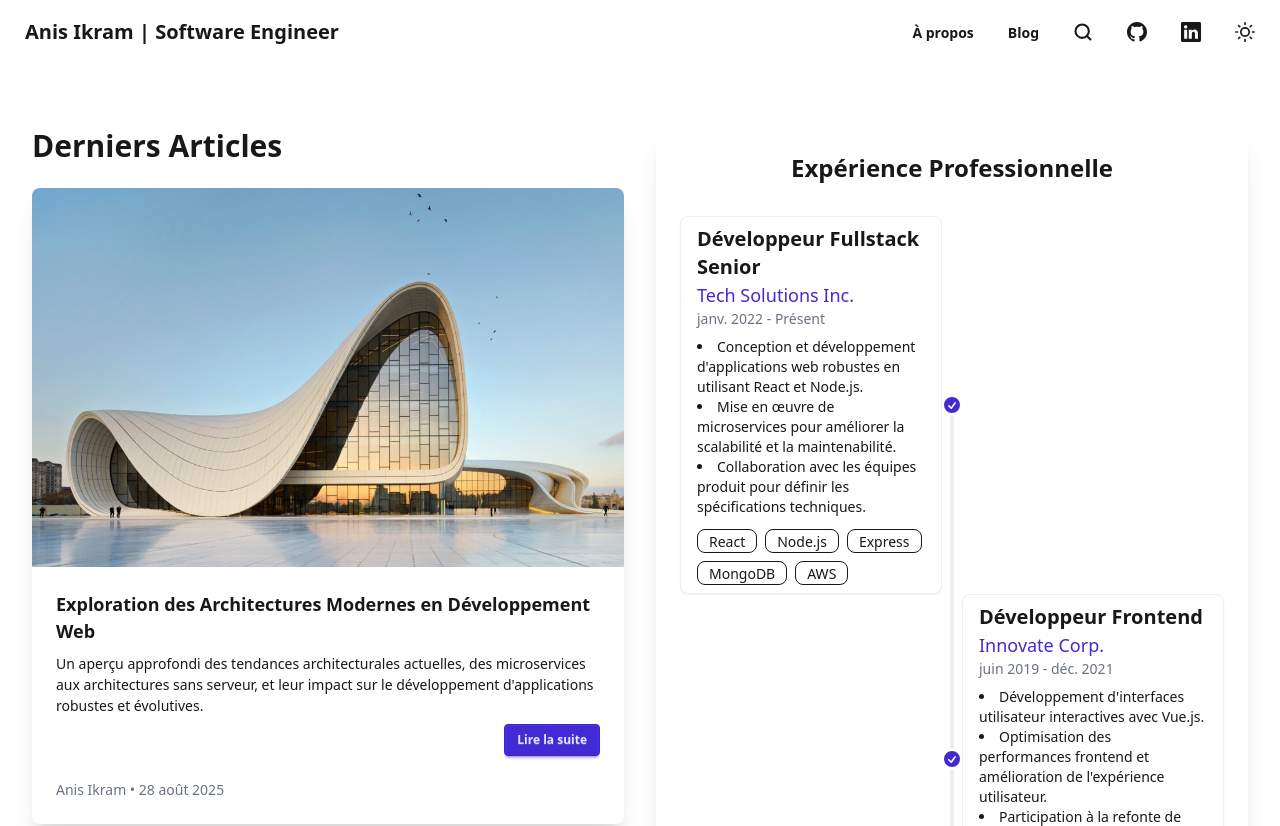
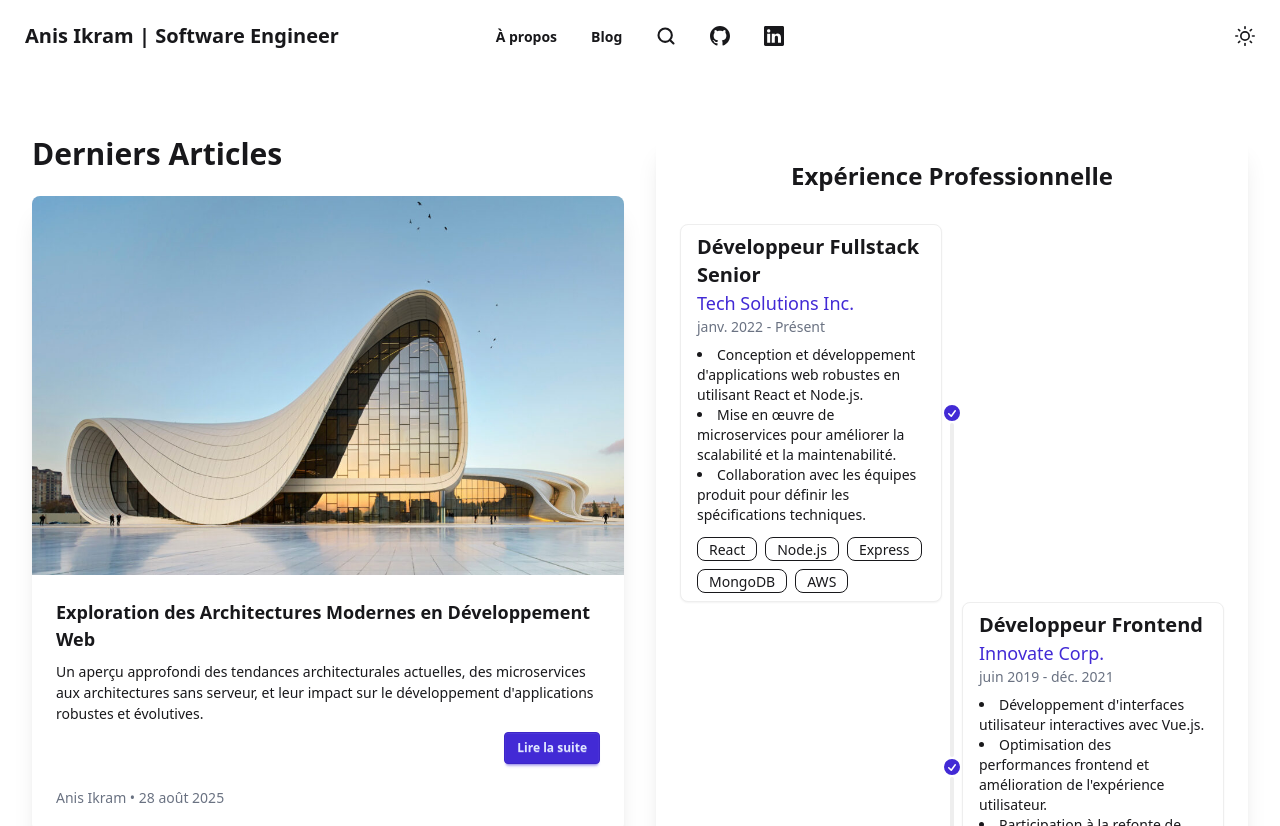
Before and after one commit to anisikram/personal-blog, an Astro site: page / in a window 1280 px wide. Shown: the top 826 px of the page. Built offline with nearby package versions, Linux system fonts and the light colour scheme; Astro itself is replaced by a stand-in of ours.

Commit message:
Fix header on mobile navigation

```diff
--- a/src/components/Header.astro
+++ b/src/components/Header.astro
@@ -4,18 +4,14 @@
 
 <div class="navbar bg-base-100">
 	<div class="navbar-start">
-		<a class="btn btn-ghost normal-case text-xl" href="/"
-			>Anis Ikram | Software Engineer <!--
-				<img src="/java_logo.png" class="object-contain mb-2 h-11 w-11" />
-				x
-				<img src="/angular_logo.png" class="object-contain h-10 w-10" /> -->
-
-		</a>
-		<div class="search-container"></div>
-	</div>
-	<div class="navbar-end">
-		<a class="btn btn-ghost" href="/about">À propos</a>
-		<a class="btn btn-ghost" href="/blog">Blog</a>
+		<div class="dropdown">
+			<label tabindex="0" class="btn btn-ghost lg:hidden">
+				<svg xmlns="http://www.w3.org/2000/svg" class="h-5 w-5" fill="none" viewBox="0 0 24 24" stroke="currentColor"><path stroke-linecap="round" stroke-linejoin="round" stroke-width="2" d="M4 6h16M4 12h8m-8 6h16" /></svg>
+			</label>
+			<ul tabindex="0" class="menu menu-sm dropdown-content mt-3 z-[1] p-2 shadow bg-base-100 rounded-box w-52">
+				<li><a class="btn btn-ghost" href="/about">À propos</a></li>
+				<li><a class="btn btn-ghost" href="/blog">Blog</a></li>
+				<li>
 					<a class="btn btn-ghost" href="/search">
 						<svg
 							class="w-5 h-5"
@@ -36,6 +32,8 @@
 							</g>
 						</svg>
 					</a>
+				</li>
+				<li>
 					<a
 						class="btn btn-ghost"
 						href="https://github.com/your-username"
@@ -55,6 +53,8 @@
 							></path></svg
 						>
 					</a>
+				</li>
+				<li>
 					<a
 						class="btn btn-ghost"
 						href="https://linkedin.com/in/your-username"
@@ -75,6 +75,83 @@
 							></path>
 						</svg>
 					</a>
+				</li>
+			</ul>
+		</div>
+		<a class="btn btn-ghost normal-case text-base lg:text-xl" href="/">Anis Ikram | Software Engineer</a>
+	</div>
+	<div class="navbar-center hidden lg:flex">
+		<ul class="menu menu-horizontal px-1">
+			<li><a class="btn btn-ghost" href="/about">À propos</a></li>
+			<li><a class="btn btn-ghost" href="/blog">Blog</a></li>
+			<li>
+				<a class="btn btn-ghost" href="/search">
+					<svg
+						class="w-5 h-5"
+						xmlns="http://www.w3.org/2000/svg"
+						width="24"
+						height="24"
+						viewBox="0 0 24 24"
+					>
+						<g
+							stroke-linejoin="round"
+							stroke-linecap="round"
+							stroke-width="2.5"
+							fill="none"
+							stroke="currentColor"
+						>
+							<circle cx="11" cy="11" r="8"></circle>
+							<path d="m21 21-4.3-4.3"></path>
+						</g>
+					</svg>
+				</a>
+			</li>
+			<li>
+				<a
+					class="btn btn-ghost"
+					href="https://github.com/your-username"
+					target="_blank"
+					rel="noopener noreferrer"
+					aria-label="GitHub"
+				>
+					<svg
+						xmlns="http://www.w3.org/2000/svg"
+						width="24"
+						height="24"
+						viewBox="0 0 24 24"
+						class="w-5 h-5"
+						><path
+							fill="currentColor"
+							d="M12 0c-6.626 0-12 5.373-12 12 0 5.302 3.438 9.8 8.207 11.387.599.111.793-.261.793-.577v-2.234c-3.338.726-4.033-1.416-4.033-1.416-.546-1.387-1.333-1.756-1.333-1.756-1.089-.745.083-.729.083-.729 1.205.084 1.839 1.237 1.839 1.237 1.07 1.834 2.807 1.304 3.492.997.107-.775.418-1.305.762-1.604-2.665-.305-5.467-1.334-5.467-5.931 0-1.311.469-2.381 1.236-3.221-.124-.303-.535-1.524.117-3.176 0 0 1.008-.322 3.301 1.23.957-.266 1.983-.399 3.003-.404 1.02.005 2.047.138 3.006.404 2.291-1.552 3.297-1.23 3.297-1.23.653 1.653.242 2.874.118 3.176.77.84 1.235 1.91 1.235 3.221 0 4.609-2.807 5.624-5.479 5.921.43.372.823 1.102.823 2.222v3.293c0 .319.192.694.801.576 4.765-1.589 8.199-6.086 8.199-11.386 0-6.627-5.373-12-12-12z"
+						></path></svg
+					>
+				</a>
+			</li>
+			<li>
+				<a
+					class="btn btn-ghost"
+					href="https://linkedin.com/in/your-username"
+					target="_blank"
+					rel="noopener noreferrer"
+					aria-label="LinkedIn"
+				>
+					<svg
+						xmlns="http://www.w3.org/2000/svg"
+						width="16"
+						height="16"
+						fill="currentColor"
+						class="bi bi-linkedin w-5 h-5"
+						viewBox="0 0 16 16"
+					>
+						<path
+							d="M0 1.146C0 .513.526 0 1.175 0h13.65C15.474 0 16 .513 16 1.146v13.708c0 .633-.526 1.146-1.175 1.146H1.175C.526 16 0 15.487 0 14.854zm4.943 12.248V6.169H2.542v7.225zm-1.2-8.212c.837 0 1.358-.554 1.358-1.248-.015-.709-.52-1.248-1.342-1.248S2.4 3.226 2.4 3.934c0 .694.521 1.248 1.327 1.248zm4.908 8.212V9.359c0-.216.016-.432.08-.586.173-.431.568-.878 1.232-.878.869 0 1.216.662 1.216 1.634v3.865h2.401V9.25c0-2.22-1.184-3.252-2.764-3.252-1.274 0-1.845.7-2.165 1.193v.025h-.016l.016-.025V6.169h-2.4c.03.678 0 7.225 0 7.225z"
+						></path>
+					</svg>
+				</a>
+			</li>
+		</ul>
+	</div>
+	<div class="navbar-end">
 		<ThemeSwitcher />
 	</div>
 </div>
```
Lines whose indentation alone changed are shown as unchanged.
